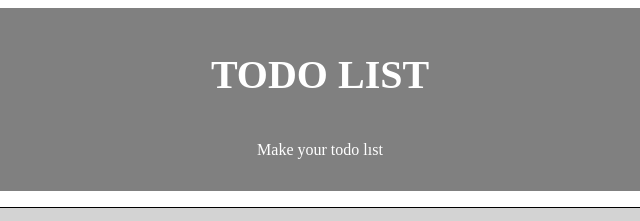
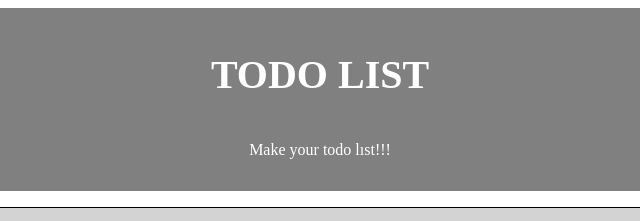
Before and after one commit to barisarabasuren/todolist, a plain HTML site: page index.html in a window 1280 px wide. Shown: the top 221 px of the page, 320-960 px from the left. Drawn offline with Linux system fonts and the light colour scheme.

Commit message:
ünlem işareti

```diff
--- a/index.html
+++ b/index.html
@@ -13,7 +13,7 @@
     <header>
         <div id="title">
             <h1>TODO LIST</h1>
-            <p>Make your todo lıst</p>
+            <p>Make your todo lıst!!!</p>
         </div>
     </header>
 
```
